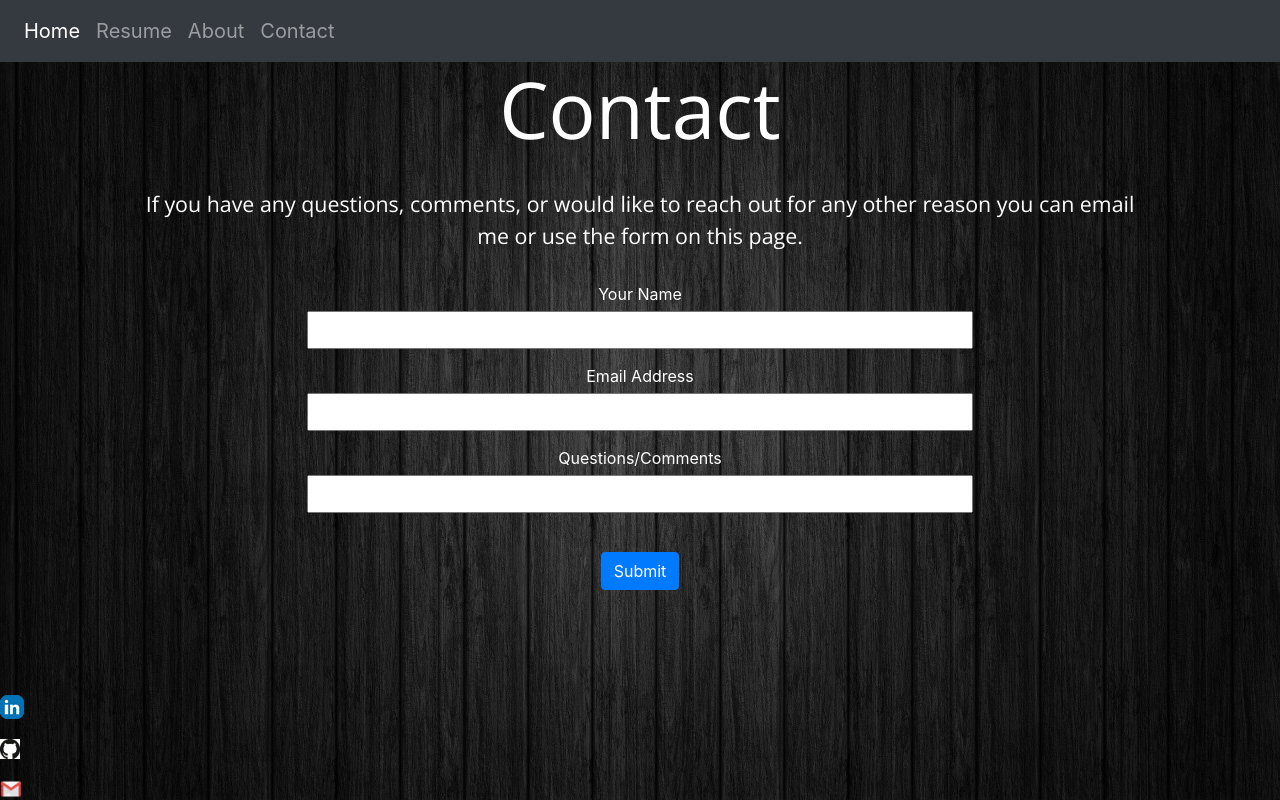
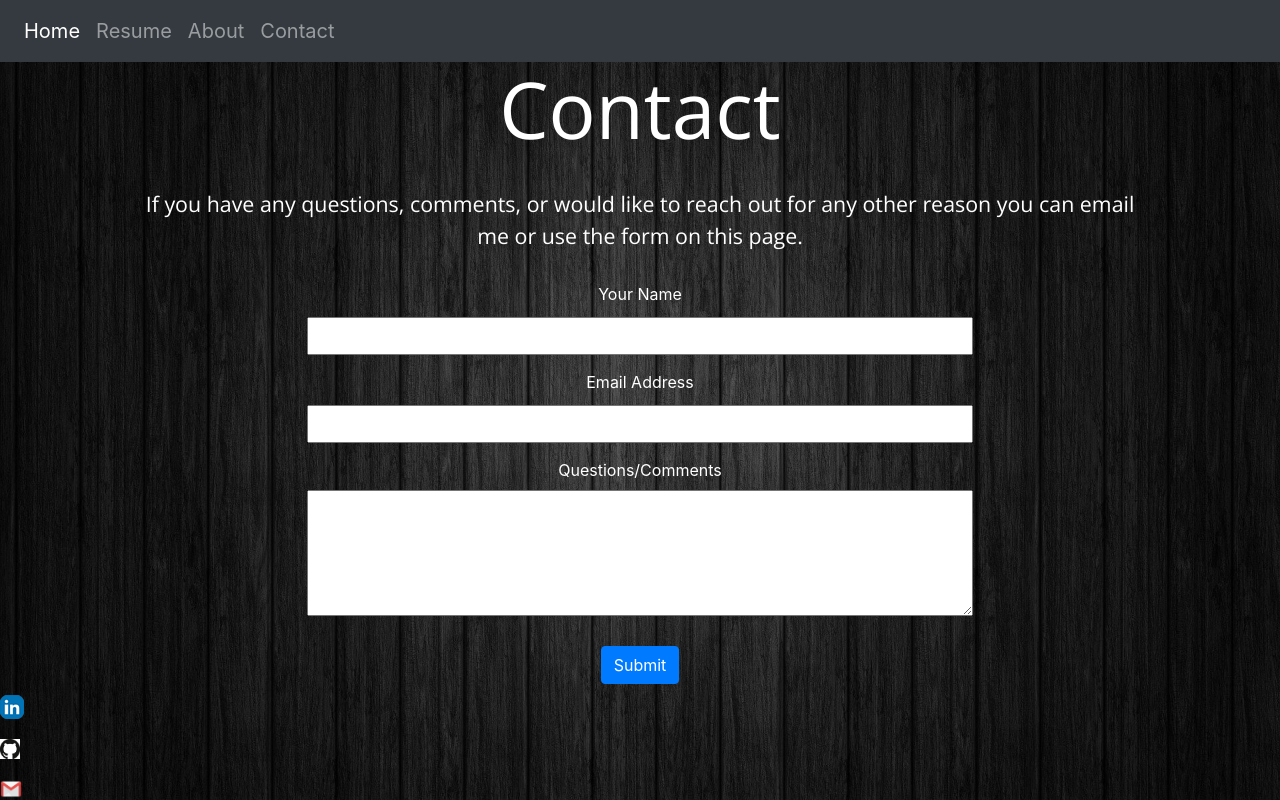
Before and after one commit to kennbp31/BKenny-Website, a Flask app: page /contact in a window 1280 px wide. Run offline with Flask 2, Linux system fonts and the light colour scheme; some libraries are stand-ins or nearby versions.

Commit message:
email updates
added email address verification, expanded message text input, added confirmation message

```diff
--- a/app.py
+++ b/app.py
@@ -1,11 +1,11 @@
 import os
 from flask import Flask, flash, jsonify, redirect, render_template, request, session
-from boto.s3.connection import S3Connection
 import smtplib
 from email.mime.multipart import MIMEMultipart
 from email.mime.text import MIMEText
 
 app = Flask(__name__)
+app.secret_key = 'KHbkjbjKBu7g87g*&gbuyb*&g97iUB'
 
 
 @app.route('/')
@@ -40,6 +40,7 @@ def contact():
 
         mailserver.sendmail(os.environ["from"], os.environ["to"], msg.as_string())
         mailserver.quit()
+        flash("Email Sent")
         return render_template("contact.html")
 
     return render_template("contact.html")
--- a/static/styles.css
+++ b/static/styles.css
@@ -143,8 +143,7 @@ form {
   margin: auto;
   margin-top: 30px;
 }
-form input,
-form textarea {
+.email {
   font: inherit;
   padding: 5px 5px;
   width: 100%;
@@ -152,49 +151,7 @@ form textarea {
   margin-bottom: 15px;
   box-sizing: border-box;
 }
-form button {
-  border: 1px solid rgba(0,0,0,0.2);
-  padding: 8px 35px;
-  background: #888;
-  color: white;
+
+#email_text{
+  width:100%
 }
-form label {
-  margin-bottom: 2px;
-  display: block;
-}
-form:after {
-  content: '';
-  position: absolute;
-  left: 3px;
-  top: 100%;
-  right: 3px;
-  text-shadow: 1px 1px white;
-  font-size: 11px;
-  padding: 5px;
-  text-align: center;
-  box-sizing: border-box;
-  margin-top: -100px;
-  transition: all .3s;
-}
-form.emailjs-success:after,
-form.emailjs-sending:after,
-form.emailjs-error:after {
-  margin-top: 0;
-  transition: all .3s;
-}
-form.emailjs-sending:after {
-  content: 'Sending email...';
-  background: #eee;
-}
-form.emailjs-success:after {
-  content: 'Email sent!';
-  background: #1B5E20;
-  color: white;
-  text-shadow: -1px -1px black;
-}
-form.emailjs-error:after {
-  content: 'Error sending email';
-  background: #B71C1C;
-  color: white;
-  text-shadow: -1px -1px black;
-}
--- a/templates/contact.html
+++ b/templates/contact.html
@@ -14,11 +14,11 @@
             <div>
             <form action="/contact" method="post">
                 <label>Your Name</label>
-                <input  type="text" name="from_name" />
+                <input  class="email" type="text" name="from_name" />
                 <label>Email Address</label>
-                <input  type="text" name="from_email" />
+                <input  class="email" type="email" name="from_email" />
                 <label>Questions/Comments</label>
-                <input  type="text" name="message_html" height="200px"/>
+                <textarea  id="email_text" rows="5" type="text" name="message_html" > </textarea>
                 <br><br>
                 <button class="btn btn-primary" type="submit">Submit</button>
             </form>
--- a/templates/layout.html
+++ b/templates/layout.html
@@ -42,6 +42,13 @@
             </ul>
           </div>
         </nav>
+        {% if get_flashed_messages() %}
+            <header>
+                <div class="alert alert-primary border text-center" role="alert">
+                    {{ get_flashed_messages() | join(" ") }}
+                </div>
+            </header>
+        {% endif %}
         <main>
             {% block main %}{% endblock %}
         </main>
```
